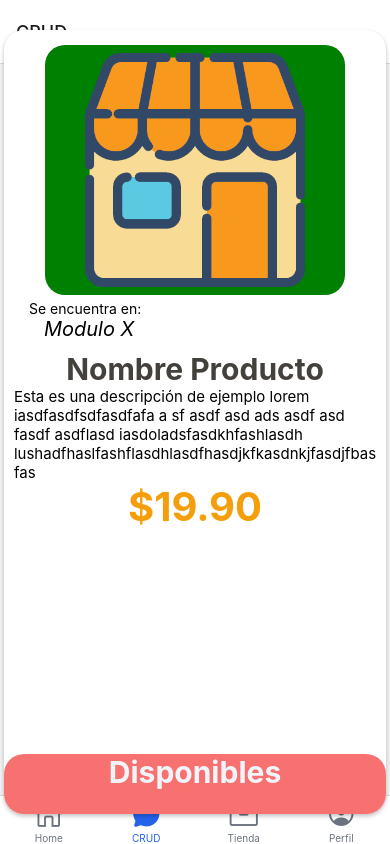
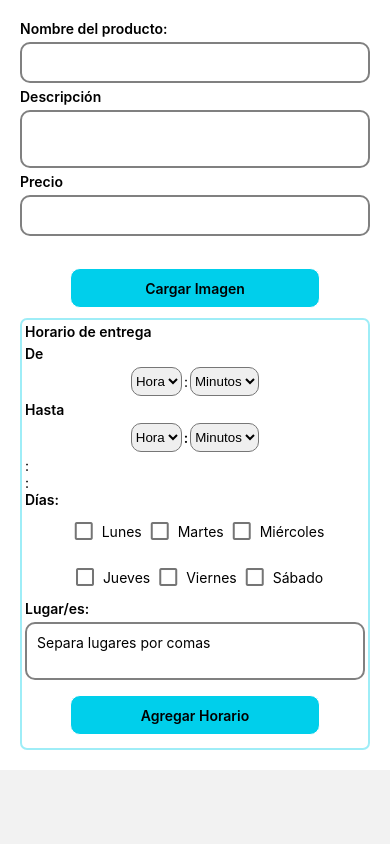
Before and after one commit to x4nemi/MercaditoCUCEI, a React Native app: screen /CRUD in a window 390 px wide. Built offline with nearby package versions, Linux system fonts and the light colour scheme.

Commit message:
Schedule in progress

```diff
--- a/App.js
+++ b/App.js
@@ -77,7 +77,7 @@ function Panels({ navigation }) {
       <Tab.Screen name={"Home"} component={HomeScreen} />
       <Tab.Screen
         name={"CRUD"}
-        component={ProductScreen}
+        component={CRUDScreen}
         options={{ headerShown: true }}
       />
       <Tab.Screen name={"Tienda"} component={StoreScreen} />
@@ -91,13 +91,14 @@ export default function App() {
   return (
     <NavigationContainer>
       <Stack.Navigator
-        initialRouteName={"Panels"}
+        initialRouteName={"Hola"}
         screenOptions={({ route }) => ({
           headerShown: false,
         })}
       >
         <Stack.Screen name="Login" component={LoginScreen} />
         <Stack.Screen name="Panels" component={Panels} />
+        <Stack.Screen name="Hola" component={CRUDScreen} />
       </Stack.Navigator>
     </NavigationContainer>
     // <NavigationContainer>
--- a/src/screens/crud/CRUDScreen.js
+++ b/src/screens/crud/CRUDScreen.js
@@ -8,30 +8,144 @@ import {
   TextInput,
   Button,
   SafeAreaView,
-  CheckBox,
-  Picker,
+  Alert,
 } from "react-native";
-import React, { useState } from "react";
+import { Checkbox } from "react-native-paper";
+import React, { useState, useRef } from "react";
+import { Picker } from "@react-native-picker/picker";
+//Me quedé en que no puedo guardar en una string
 
-//HACER DE ESTA PANTALLA UN POPUP
+let hourList = [
+  "07",
+  "08",
+  "09",
+  "10",
+  "11",
+  "12",
+  "13",
+  "14",
+  "15",
+  "16",
+  "17",
+  "18",
+  "19",
+  "20",
+  "21",
+];
+let minuteList = ["00", "10", "20", "30", "40", "50"];
+export default function CRUDScreen() {
+  //Input para nombre
+  const [productName, setProductName] = useState("");
+  const [description, setDescription] = useState("");
+  const [price, setPrice] = useState("");
+  const [places, setPlaces] = useState("");
+  const [initialHour, setInitialHour] = useState("");
+  const [finalHour, setFinalHour] = useState("");
+  const [hours, setHours] = useState([]);
 
-export default function CRUDScreen({ navigation }) {
-  //Input para nombre
-  const [productName, setName] = useState("");
+  /**
+   * hours =
+   */
 
-  //Input para descripción
-  const [description, setDescription] = useState("");
+  const [schedule, setSchedule] = useState([]);
+  const [days, setDays] = useState([]);
+  const selectionedDays = [];
+  const [hourInitial, setHourInitial] = useState("");
+  const [initialMinute, setInitialMinute] = useState("");
+  const [hourFinal, setHourFinal] = useState("");
+  const [finalMinute, setFinalMinute] = useState("");
 
-  const [price, setPrice] = useState("");
-  const handleInputChange = (precio) => {
-    if (/^\d+$/.test(precio)) {
-      setPrice({
-        price: precio,
-      });
+  const pickerInitialHour = useRef();
+  const pickerInitialMinute = useRef();
+  const pickerFinalHour = useRef();
+  const pickerFinalMinute = useRef();
+
+  const handleValidationSchedule = () => {
+    console.log("Entro");
+
+    if (
+      hourInitial == "" ||
+      hourFinal == "" ||
+      initialMinute == "" ||
+      finalMinute == "" ||
+      places == "" ||
+      hourInitial == "-1" ||
+      hourFinal == "-1"
+    ) {
+      alert("No puedes dejar vacío");
+      console.log("No puedes dejar vacío");
+    } else if (hourFinal == hourInitial && initialMinute >= finalMinute) {
+      alert("Los minutos están mal /-:");
+      console.log("Los minutos están mal /-:");
+    } else if (hourInitial > hourFinal) {
+      alert("Las horas están mal /-:");
+      console.log("Las horas están mal");
+    } else if (
+      !(
+        isSelectedL ||
+        isSelectedMa ||
+        isSelectedMi ||
+        isSelectedJ ||
+        isSelectedV ||
+        isSelectedS
+      )
+    ) {
+      Alert.alert("No has seleccionado días");
+      console.log("No has seleccionado días");
+    } else {
+      console.log("okay");
+
+      if (isSelectedL) {
+        selectionedDays.push("Lunes");
+      }
+      if (isSelectedMa) {
+        selectionedDays.push("Martes");
+      }
+      if (isSelectedMi) {
+        selectionedDays.push("Miercoles");
+      }
+      if (isSelectedJ) {
+        selectionedDays.push("Jueves");
+      }
+      if (isSelectedV) {
+        selectionedDays.push("Viernes");
+      }
+      if (isSelectedS) {
+        selectionedDays.push("Sábado");
+      }
+
+      const scheduleAux = {
+        dayss: selectionedDays,
+        initial_hour: hourInitial + ":" + initialMinute,
+        final_hour: hourFinal + ":" + finalMinute,
+      };
+      console.log(scheduleAux);
+      addSchedule(scheduleAux);
+      console.log(schedule);
+
+      alert("Se ha agregado correctamente el horario (-:");
     }
   };
 
-  //Input para
+  const addSchedule = (s) => {
+    setSchedule((s) => [...s]);
+    console.log(s);
+  };
+
+  //Vista del horario
+  // const lista = () => {
+  //   return schedule.map((horario, index) => {
+  //     console.log(horario)
+  //     return (
+  //       <View key={horario.key}>
+  //         <Text style={{ borderWidth: 2, borderColor: "green" }}>
+  //           Dias: {horario.days}
+  //         </Text>
+  //       </View>
+  //     );
+  //   });
+  // };
+
   //Checkboxes
   const [isSelectedL, setSelectionL] = useState(false);
   const [isSelectedMa, setSelectionMa] = useState(false);
@@ -44,24 +158,35 @@ export default function CRUDScreen({ navigation }) {
     <SafeAreaView style={{ backgroundColor: "white" }}>
       <ScrollView>
         <View style={styles.container}>
+          {/*Nombre, descripción y precio del producto*/}
           <Text style={styles.text}>Nombre del producto:</Text>
-          <TextInput style={styles.input} />
+          <TextInput style={styles.input} onChangeText={setProductName} />
           <Text style={styles.text}>Descripción</Text>
-          <TextInput style={styles.input} multiline="true" />
+          <TextInput
+            style={styles.input}
+            multiline="true"
+            onChangeText={setDescription}
+            value={description}
+          />
 
           <Text style={styles.text}>Precio</Text>
           <TextInput
             style={styles.input}
             keyboardType={"numeric"}
             numeric
-            onChangeText={(precio) => handleInputChange(precio)}
+            value={price}
+            onChangeText={setPrice}
           />
-
+          <Text>
+            {productName} {price} {description}
+          </Text>
+          {/*Cargar imagen en proceso */}
           <TouchableOpacity style={styles.button}>
-            <Text style={{ color: "white", fontWeight: "600" }}>
+            <Text style={{ color: "black", fontWeight: "600" }}>
               Cargar Imagen
             </Text>
           </TouchableOpacity>
+          {/*Contenedor para horario*/}
           <View
             style={{
               borderColor: "#00cfeb60",
@@ -72,70 +197,168 @@ export default function CRUDScreen({ navigation }) {
             }}
           >
             <Text style={styles.text}>Horario de entrega</Text>
-            <View style={{ flex: 1, flexDirection: "row", paddingTop: 5 }}>
-              <View
-                style={{ flex: 1, flexDirection: "column", paddingRight: 5 }}
-              >
-                <Text style={styles.text}>De</Text>
-                <TextInput style={styles.input} />
+            {/*Horas*/}
+            <View style={{ flexDirection: "column", paddingTop: 5 }}>
+              <Text style={styles.text}>De</Text>
+              <View style={styles.hourContainer}>
+                <Picker
+                  style={styles.picker}
+                  ref={pickerInitialHour}
+                  selectedValue={hourInitial}
+                  onValueChange={(itemValue, itemIndex) =>
+                    setHourInitial(itemValue)
+                  }
+                >
+                  <Picker.Item label="Hora" value="-1" key="-1" />
+                  {hourList.map((hour_initial, index) => (
+                    <Picker.Item
+                      label={hour_initial}
+                      key={index}
+                      value={hour_initial}
+                    />
+                  ))}
+                </Picker>
+                <Text>:</Text>
+                <Picker
+                  style={styles.picker}
+                  ref={pickerInitialMinute}
+                  selectedValue={initialMinute}
+                  onValueChange={(itemValue, itemIndex) =>
+                    setInitialMinute(itemValue)
+                  }
+                >
+                  <Picker.Item label="Minutos" value="-1" key="-1" />
+                  {minuteList.map((minute_initial, index) => (
+                    <Picker.Item
+                      label={minute_initial}
+                      key={index}
+                      value={minute_initial}
+                    />
+                  ))}
+                </Picker>
               </View>
-              <View
-                style={{ flex: 1, flexDirection: "column", paddingLeft: 5 }}
-              >
-                <Text style={styles.text}>Hasta</Text>
-                <TextInput style={styles.input} />
+              <Text style={styles.text}>Hasta</Text>
+              <View style={styles.hourContainer}>
+                <Picker
+                  style={styles.picker}
+                  ref={pickerFinalHour}
+                  selectedValue={hourFinal}
+                  onValueChange={(itemValue, itemIndex) =>
+                    setHourFinal(itemValue)
+                  }
+                >
+                  <Picker.Item label="Hora" value="-1" key="-1" />
+                  {hourList.map((hour_final, index) => (
+                    <Picker.Item
+                      label={hour_final}
+                      key={index}
+                      value={hour_final}
+                    />
+                  ))}
+                </Picker>
+                <Text style={styles.text}>:</Text>
+                <Picker
+                  style={styles.picker}
+                  ref={pickerFinalMinute}
+                  selectedValue={finalMinute}
+                  onValueChange={(itemValue, itemIndex) =>
+                    setFinalMinute(itemValue)
+                  }
+                >
+                  <Picker.Item label="Minutos" value="-1" key="-1" />
+                  {minuteList.map((minute_final, index) => (
+                    <Picker.Item
+                      label={minute_final}
+                      key={index}
+                      value={minute_final}
+                    />
+                  ))}
+                </Picker>
               </View>
             </View>
+            <Text>
+              {hourInitial}:{initialMinute}
+            </Text>
+            <Text>
+              {hourFinal}:{finalMinute}
+            </Text>
+            {/* <TextInput
+                  onChangeText={(hourIni) => setHourIni(hourIni)}
+                  style={styles.input}
+                /> */}
+            <View style={{ flex: 1, flexDirection: "column", paddingLeft: 5 }}>
+              {/* <TextInput
+                  onChangeText={(hourFin) => setHourFin(hourFin)}
+                  style={styles.input}
+                /> */}
+            </View>
             <Text style={styles.text}>Días:</Text>
-
-            {/*Checkboxes para horario */}
+            {/*Checkboxes para días */}
             <View style={styles.checkboxContainer}>
-              <CheckBox
-                value={isSelectedL}
-                onValueChange={setSelectionL}
-                style={[styles.checkbox, { alignSelf: "center" }]}
+              <Checkbox
+                status={isSelectedL ? "checked" : "unchecked"}
+                onPress={() => {
+                  setSelectionL(!isSelectedL);
+                }}
+                color="#00cfeb"
               />
               <Text style={{ alignSelf: "center" }}>Lunes</Text>
-
-              <CheckBox
-                value={isSelectedMa}
-                onValueChange={setSelectionMa}
-                style={[styles.checkbox, { alignSelf: "center" }]}
+              <Checkbox
+                status={isSelectedMa ? "checked" : "unchecked"}
+                onPress={() => {
+                  setSelectionMa(!isSelectedMa);
+                }}
+                color="#00cfeb"
               />
               <Text style={{ alignSelf: "center" }}>Martes</Text>
-
-              <CheckBox
-                value={isSelectedMi}
-                onValueChange={setSelectionMi}
-                style={[styles.checkbox, { alignSelf: "center" }]}
+              <Checkbox
+                status={isSelectedMi ? "checked" : "unchecked"}
+                onPress={() => {
+                  setSelectionMi(!isSelectedMi);
+                }}
+                color="#00cfeb"
               />
               <Text style={{ alignSelf: "center" }}>Miércoles</Text>
             </View>
             <View style={styles.checkboxContainer}>
-              <CheckBox
-                value={isSelectedJ}
-                onValueChange={setSelectionJ}
-                style={[styles.checkbox, { alignSelf: "center" }]}
+              <Checkbox
+                status={isSelectedJ ? "checked" : "unchecked"}
+                onPress={() => {
+                  setSelectionJ(!isSelectedJ);
+                }}
+                color="#00cfeb"
               />
               <Text style={{ alignSelf: "center" }}>Jueves</Text>
-
-              <CheckBox
-                value={isSelectedV}
-                onValueChange={setSelectionV}
-                style={[styles.checkbox, { alignSelf: "center" }]}
+              <Checkbox
+                status={isSelectedV ? "checked" : "unchecked"}
+                onPress={() => {
+                  setSelectionV(!isSelectedV);
+                }}
+                color="#00cfeb"
               />
               <Text style={{ alignSelf: "center" }}>Viernes</Text>
-
-              <CheckBox
-                value={isSelectedS}
-                onValueChange={setSelectionS}
-                style={[styles.checkbox, { alignSelf: "center" }]}
+              <Checkbox
+                status={isSelectedS ? "checked" : "unchecked"}
+                onPress={() => {
+                  setSelectionS(!isSelectedS);
+                }}
+                color="#00cfeb"
               />
               <Text style={{ alignSelf: "center" }}>Sábado</Text>
             </View>
+            {/*Lugares*/}
             <Text style={styles.text}>Lugar/es:</Text>
-            <TextInput style={styles.input} multiline="true" />
-            <TouchableOpacity style={styles.button}>
+            <TextInput
+              onChangeText={(places) => setPlaces(places)}
+              style={styles.input}
+              multiline="true"
+              placeholder="Separa lugares por comas"
+            />
+            {/*Botón para agregar horario*/}
+            <TouchableOpacity
+              style={styles.button}
+              onPress={handleValidationSchedule}
+            >
               <Text style={{ fontWeight: "600" }}>Agregar Horario</Text>
             </TouchableOpacity>
           </View>
@@ -150,7 +373,6 @@ const styles = StyleSheet.create({
     flex: 1,
     padding: 10,
     margin: 10,
-
     backgroundColor: "white",
   },
   text: {
@@ -186,4 +408,16 @@ const styles = StyleSheet.create({
     marginLeft: 10,
     marginRight: 5,
   },
+  hourContainer: {
+    flexDirection: "row",
+    marginVertical: 5,
+    alignItems: "center",
+    justifyContent: "center",
+  },
+  picker: {
+    borderRadius: 10,
+    alignContent: "center",
+    paddingVertical: 5,
+    marginHorizontal: 2,
+  },
 });
```
Also changed, not shown: package.json (+6 -3 lines), 1 other file (tests, documents, lock files or other folders).
